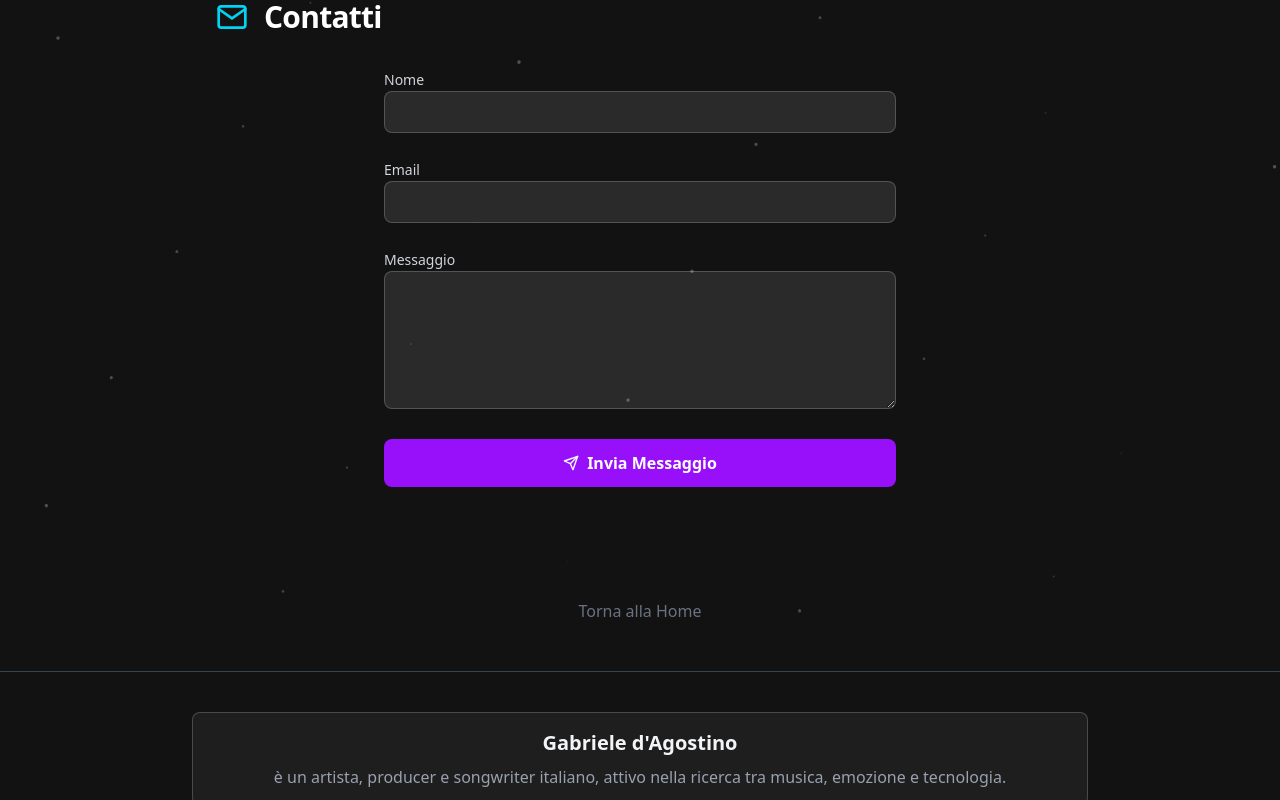
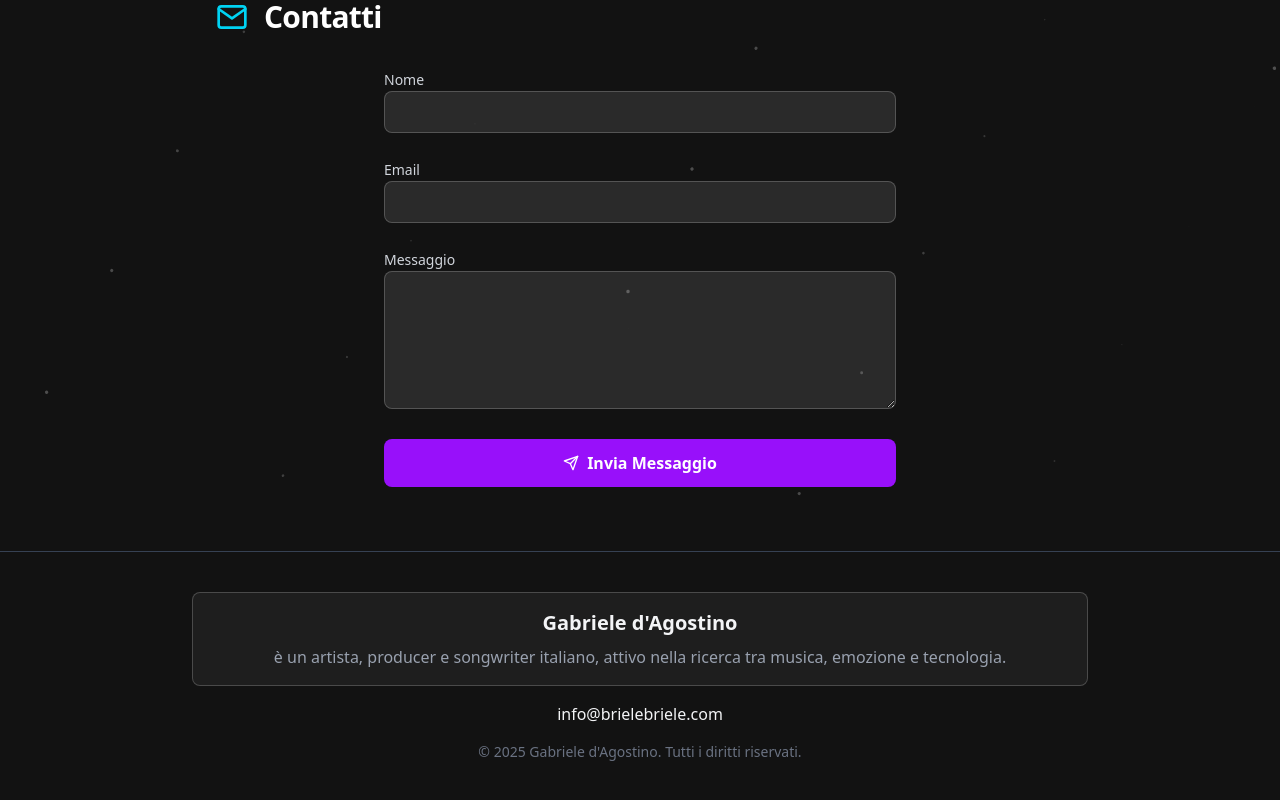
Before and after one commit to gabroz300/briele-website, a Next.js app: page /gabriele-dagostino in a window 1280 px wide. Shown: the part 2000-2800 px from the top of the page. Built offline with nearby package versions, Linux system fonts and the light colour scheme.

Commit message:
Rimuovo footer duplicato da gabriele-dagostino

```diff
--- a/app/gabriele-dagostino/page.tsx
+++ b/app/gabriele-dagostino/page.tsx
@@ -113,12 +113,6 @@ export default function GabrieleDagostinoPage() {
           <SectionTitle icon={FiMail} title="Contatti" />
           <ContactForm />
         </Section>
-
-        <footer className="py-12 text-center text-gray-500">
-           <Link href="/" className="hover:text-white transition-colors">
-              Torna alla Home
-           </Link>
-        </footer>
       </main>
     </div>
   );
```
